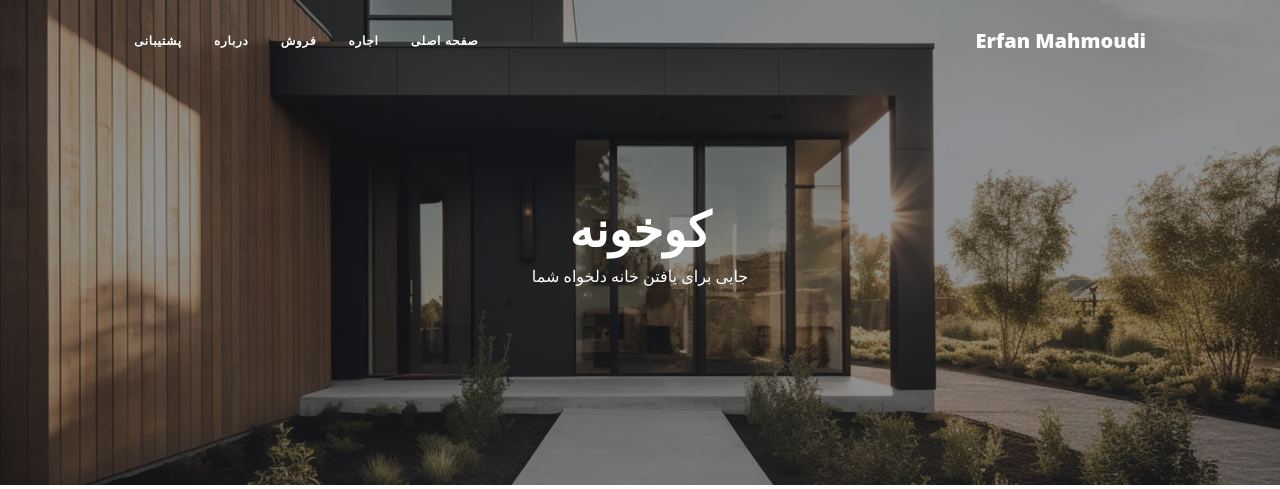
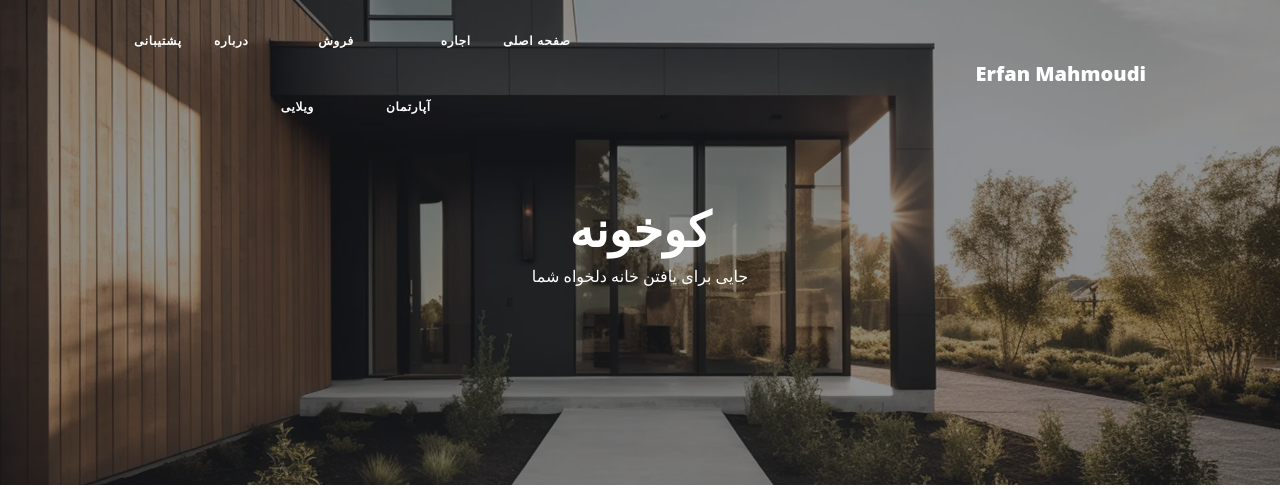
Before and after one commit to ErfanMahmoudiGit/KouKhoone, a Django app: page / in a window 1280 px wide. Shown: the top 489 px of the page. Run offline with Django 5.2, Linux system fonts and the light colour scheme; data comes from the database, SQL or seed files in the repository; some libraries are stand-ins or nearby versions.

Commit message:
added sub category to category list

```diff
--- /dev/null
+++ b/blog/templates/blog/partials/category_loop.html
@@ -0,0 +1,10 @@
+<ul class="navbar-nav ms-auto py-4 py-lg-0">
+{% for cat in cat.children.all %}
+  <li class="nav-item">
+    <a class="nav-link px-lg-3 py-3 py-lg-4" href="{% url 'blog:category' cat.slug %}">{{cat.title}}</a>
+    {% if cat.children.all %}
+      {% include 'blog/partials/category_loop.html' %}
+    {% endif %}
+  </li>
+{% endfor %}
+</ul>
--- a/blog/templates/blog/partials/category_navbar.html
+++ b/blog/templates/blog/partials/category_navbar.html
@@ -1,9 +1,16 @@
 <div class="collapse navbar-collapse" id="navbarResponsive">
     <ul class="navbar-nav ms-auto py-4 py-lg-0">
-        <li class="nav-item"><a class="nav-link px-lg-3 py-3 py-lg-4" href="{% url 'blog:home' %}">صفحه اصلی</a></li>
+        <li class="nav-item">
+          <a class="nav-link px-lg-3 py-3 py-lg-4" href="{% url 'blog:home' %}">صفحه اصلی</a>
+        </li>
         {% for cat in category %}
           {% if cat.parent == None %}
-            <li class="nav-item"><a class="nav-link px-lg-3 py-3 py-lg-4" href="{% url 'blog:category' cat.slug %}">{{cat.title}}</a></li>
+            <li class="nav-item">
+              <a class="nav-link px-lg-3 py-3 py-lg-4" href="{% url 'blog:category' cat.slug %}">{{cat.title}}</a>
+              {% if cat.children.all %}
+                {% include 'blog/partials/category_loop.html' %}
+              {% endif %}
+            </li>
           {% endif %}
         {% endfor %}
         <li class="nav-item"><a class="nav-link px-lg-3 py-3 py-lg-4" href="{% url 'blog:about' %}">درباره</a></li>
```
